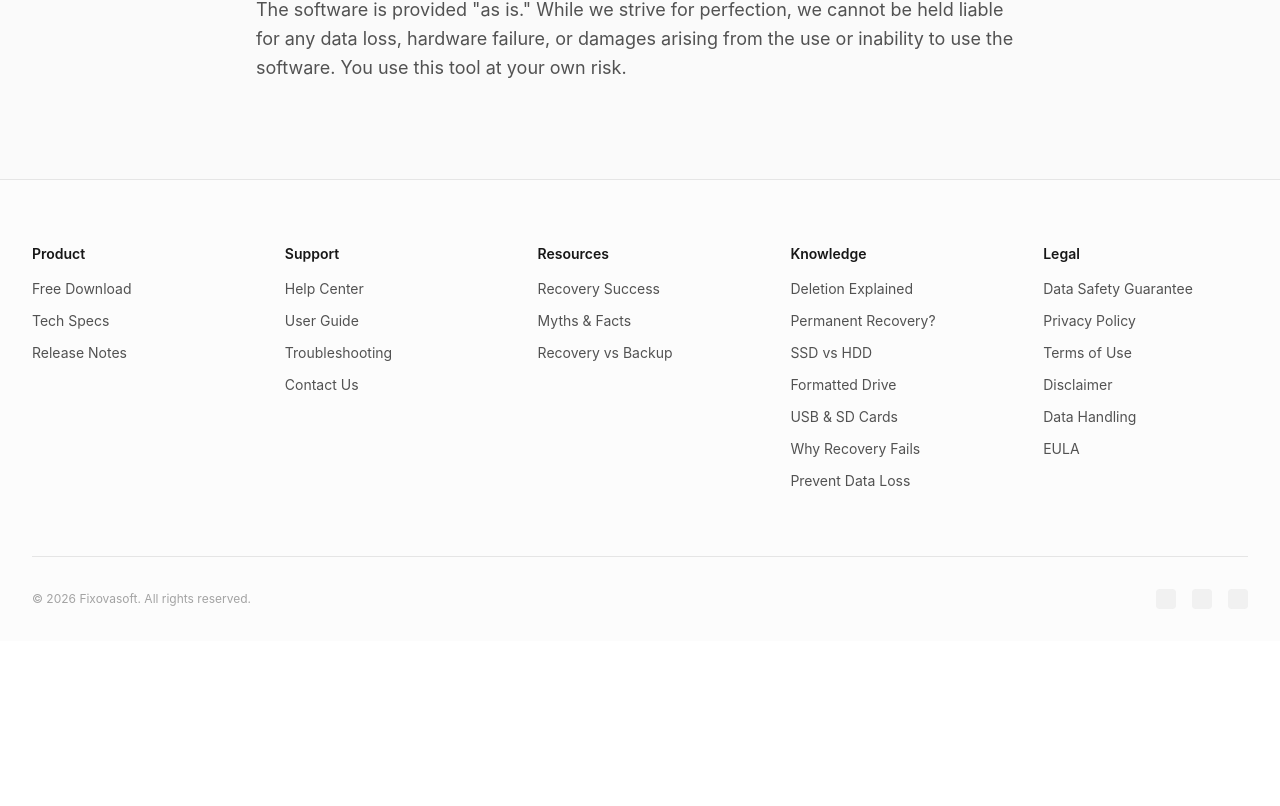
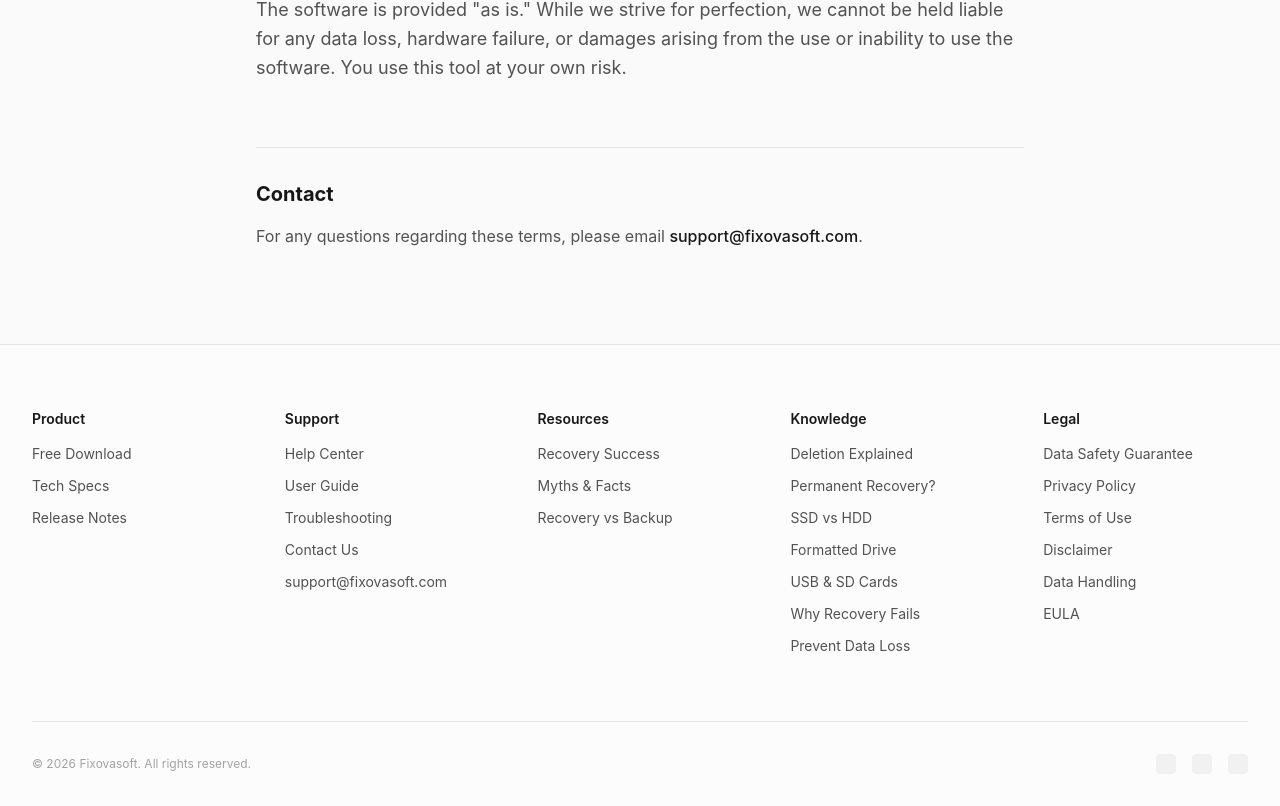
Before and after one commit to thekishanjangid/file_recovery_site, a React (Vite) app: page /terms in a window 1280 px wide. Shown: the part 1525-2331 px from the top of the page. Before the commit the page ends 2166 px from the top, so only its background shows below. Built offline with nearby package versions, Linux system fonts and the light colour scheme.

Commit message:
email added in site

```diff
--- a/src/components/layout/Footer.tsx
+++ b/src/components/layout/Footer.tsx
@@ -19,9 +19,21 @@ export function Footer() {
               <ul className="space-y-2">
                 {links.map((link) => (
                   <li key={link.name}>
-                    <Link to={link.href} className="text-sm text-text-secondary hover:text-text-primary transition-colors">
-                      {link.name}
-                    </Link>
+                    {link.href.startsWith('mailto:') ? (
+                      <a
+                        href={link.href}
+                        className="text-sm text-text-secondary hover:text-text-primary transition-colors"
+                      >
+                        {link.name}
+                      </a>
+                    ) : (
+                      <Link
+                        to={link.href}
+                        className="text-sm text-text-secondary hover:text-text-primary transition-colors"
+                      >
+                        {link.name}
+                      </Link>
+                    )}
                   </li>
                 ))}
               </ul>
--- a/src/config/navigation.ts
+++ b/src/config/navigation.ts
@@ -17,6 +17,7 @@ export const navigation = {
       { name: 'User Guide', href: '/user-guide' },
       { name: 'Troubleshooting', href: '/troubleshooting' },
       { name: 'Contact Us', href: '/contact' },
+      { name: 'support@fixovasoft.com', href: 'mailto:support@fixovasoft.com' },
     ],
     resources: [
       { name: 'Recovery Success', href: '/recovery-success' },
--- a/src/pages/Disclaimer.tsx
+++ b/src/pages/Disclaimer.tsx
@@ -64,6 +64,13 @@ export default function Disclaimer() {
                </p>
             </section>
 
+            {/* 4. Contact */}
+            <div className="border-t border-border pt-8 mt-16 text-center">
+               <p className="text-text-secondary">
+                  Questions? Reach us at <a href="mailto:support@fixovasoft.com" className="text-brand hover:underline font-medium">support@fixovasoft.com</a>.
+               </p>
+            </div>
+
           </div>
         </Container>
       </div>
--- a/src/pages/Privacy.tsx
+++ b/src/pages/Privacy.tsx
@@ -79,6 +79,14 @@ export default function Privacy() {
                </section>
             </div>
 
+            {/* 5. Contact Us */}
+            <section className="border-t border-border pt-8 mt-16">
+               <h2 className="text-xl font-bold text-text-primary mb-4">Questions about this policy?</h2>
+               <p className="text-text-secondary">
+                  If you have any questions about our privacy practices, please contact us at <a href="mailto:support@fixovasoft.com" className="text-brand hover:underline font-medium">support@fixovasoft.com</a>.
+               </p>
+            </section>
+
           </div>
         </Container>
       </div>
--- a/src/pages/Support.tsx
+++ b/src/pages/Support.tsx
@@ -125,15 +125,15 @@ export default function SupportPage() {
                </p>
 
                <div className="flex flex-col sm:flex-row gap-6 justify-center">
-                  <a href="mailto:support@windowsfilerecovery.com" className="group">
-                     <Button size="lg" variant="outline" className="h-auto py-6 px-8 flex flex-col items-center gap-2">
+                  <a href="mailto:support@fixovasoft.com" className="group">
+                     <Button size="lg" variant="secondary" className="h-auto py-6 px-8 flex flex-col items-center gap-2">
                         <Mail className="w-6 h-6 text-text-primary" />
                         <span className="font-bold text-lg">Email Support</span>
                         <span className="text-xs text-text-muted font-normal">Response in 24 hours</span>
                      </Button>
                   </a>
                   <a href="#" className="group">
-                      <Button size="lg" variant="outline" className="h-auto py-6 px-8 flex flex-col items-center gap-2">
+                      <Button size="lg" variant="secondary" className="h-auto py-6 px-8 flex flex-col items-center gap-2">
                         <MessageSquare className="w-6 h-6 text-text-primary" />
                         <span className="font-bold text-lg">Live Chat</span>
                         <span className="text-xs text-text-muted font-normal">Available 9am - 5pm</span>
--- a/src/pages/Terms.tsx
+++ b/src/pages/Terms.tsx
@@ -79,6 +79,14 @@ export default function Terms() {
               </p>
             </section>
 
+            {/* 5. Contact */}
+            <section className="border-t border-border pt-8 mt-16">
+               <h2 className="text-xl font-bold text-text-primary mb-4">Contact</h2>
+               <p className="text-text-secondary">
+                  For any questions regarding these terms, please email <a href="mailto:support@fixovasoft.com" className="text-brand hover:underline font-medium">support@fixovasoft.com</a>.
+               </p>
+            </section>
+
           </div>
         </Container>
       </div>
```
